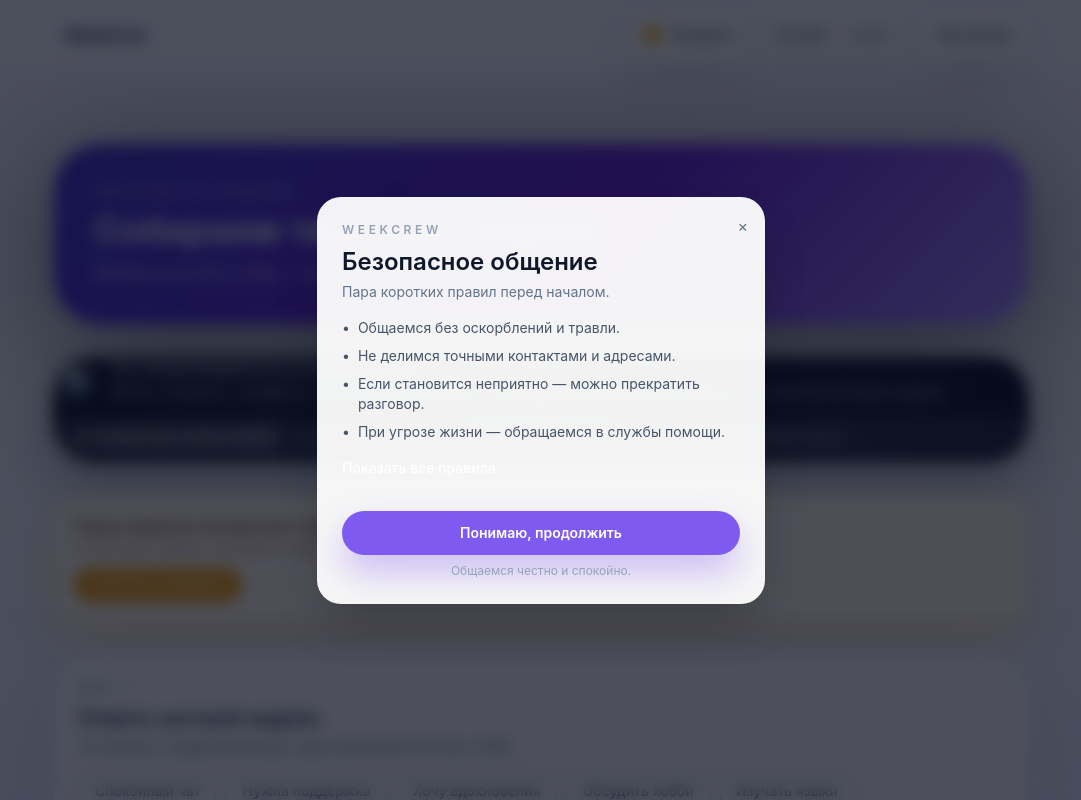
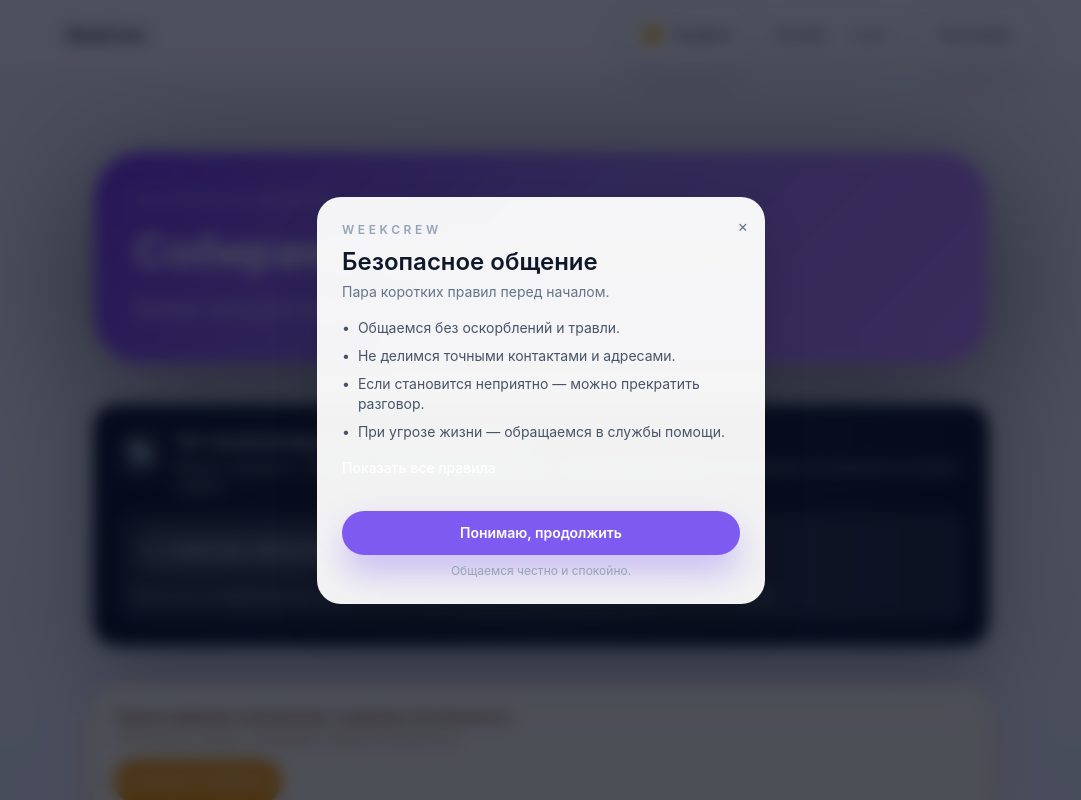
Before and after one commit to QuantumKeyUYU/WeekCrew, a Next.js app: page /explore in a window 1280 px wide. Shown: the top 800 px of the page, without its empty margins (99-1180 px from the left). Built offline with nearby package versions, Linux system fonts and the light colour scheme; no server answers.

Commit message:
Revamp explore page layout and interactions

```diff
--- a/src/app/(routes)/explore/page.tsx
+++ b/src/app/(routes)/explore/page.tsx
@@ -1,8 +1,9 @@
 'use client';
 
-import { useCallback, useEffect, useState } from 'react';
+import { useCallback, useEffect, useMemo, useState } from 'react';
 import { useRouter } from 'next/navigation';
 import clsx from 'clsx';
+import { AnimatePresence, motion } from 'framer-motion';
 import type { InterestId } from '@/types';
 import { INTERESTS } from '@/config/interests';
 import { useTranslation } from '@/i18n/useTranslation';
@@ -53,6 +54,7 @@ export default function ExplorePage() {
   const [showRulesModal, setShowRulesModal] = useState(false);
   const [autoPrompted, setAutoPrompted] = useState(false);
   const [profileChecked, setProfileChecked] = useState(false);
+  const [showAssembling, setShowAssembling] = useState(false);
 
   useEffect(() => {
     if (hydrated && !accepted && !autoPrompted) {
@@ -103,6 +105,14 @@ export default function ExplorePage() {
   const selectionComplete = Boolean(selectedMood && (effectiveInterest || randomInterest));
   const canStart = Boolean(accepted && selectionComplete);
 
+  const stepMotion = useMemo(
+    () => ({
+      hidden: { opacity: 0, y: 16 },
+      visible: (delay = 0) => ({ opacity: 1, y: 0, transition: { delay, duration: 0.35, ease: [0.16, 1, 0.3, 1] } }),
+    }),
+    [],
+  );
+
   const handleSelectInterest = (id: InterestId) => {
     if (joining) return;
     setSelectedInterest((prev) => (prev === id ? null : id));
@@ -113,6 +123,16 @@ export default function ExplorePage() {
     setRandomInterest((prev) => !prev);
     setSelectedInterest(null);
   };
+
+  useEffect(() => {
+    if (selectionComplete) {
+      setShowAssembling(true);
+      const timer = setTimeout(() => setShowAssembling(false), 1500);
+      return () => clearTimeout(timer);
+    }
+    setShowAssembling(false);
+    return undefined;
+  }, [selectionComplete]);
 
   const performJoin = useCallback(async () => {
     if (!selectedMood || !selectionComplete || joining) {
@@ -182,103 +202,137 @@ export default function ExplorePage() {
   };
 
   return (
-    <div className="space-y-8 py-6">
-      <section className="app-hero overflow-hidden p-6 text-white shadow-[0_24px_120px_rgba(8,7,20,0.55)] sm:p-10">
+    <div className="space-y-10 px-3 py-8 sm:px-6 lg:px-10">
+      <motion.section
+        initial="hidden"
+        animate="visible"
+        variants={stepMotion}
+        custom={0}
+        className="app-hero overflow-hidden p-6 text-white shadow-[0_32px_140px_rgba(8,7,20,0.6)] sm:p-10"
+      >
         <p className="text-xs font-semibold uppercase tracking-[0.3em] text-white/70">{t('explore_intro_label')}</p>
-        <h1 className="mt-3 text-3xl font-semibold sm:text-[2.25rem]">{t('explore_page_title')}</h1>
-        <p className="mt-3 text-base text-white/80">{t('explore_page_subtitle')}</p>
-      </section>
+        <h1 className="mt-4 text-4xl font-semibold leading-tight sm:text-[2.75rem]">{t('explore_page_title')}</h1>
+        <p className="mt-4 text-lg text-white/85 sm:max-w-2xl">{t('explore_page_subtitle')}</p>
+      </motion.section>
 
-      <section className="app-panel flex flex-col gap-3 border border-white/10 bg-gradient-to-r from-slate-900 via-slate-800 to-slate-900 text-white shadow-[0_20px_60px_rgba(15,23,42,0.35)]">
+      <motion.section
+        initial="hidden"
+        animate="visible"
+        variants={stepMotion}
+        custom={0.05}
+        className="app-panel flex flex-col gap-4 rounded-3xl border border-white/10 bg-gradient-to-r from-slate-900 via-slate-800 to-slate-900 p-6 text-white shadow-[0_26px_80px_rgba(15,23,42,0.35)] backdrop-blur-xl"
+      >
         <div className="flex items-start gap-3">
-          <div className="flex h-11 w-11 items-center justify-center rounded-2xl bg-white/15 text-xl shadow-inner shadow-black/40">
+          <div className="flex h-12 w-12 items-center justify-center rounded-2xl bg-white/15 text-xl shadow-inner shadow-black/40">
             📡
           </div>
           <div className="space-y-1">
-            <p className="text-sm font-semibold">{t('explore_sync_title')}</p>
+            <p className="text-base font-semibold">{t('explore_sync_title')}</p>
             <p className="text-sm text-white/80">{t('explore_sync_subtitle')}</p>
           </div>
         </div>
-        <div className="flex flex-wrap items-center gap-3 rounded-2xl bg-white/10 p-3 text-xs text-white/80 shadow-inner shadow-black/25">
-          <span className="inline-flex items-center gap-2 rounded-full bg-white/15 px-3 py-1 font-semibold uppercase tracking-[0.18em] text-white/90">
+        <div className="flex flex-wrap items-center gap-3 rounded-2xl bg-white/10 p-4 text-sm text-white/80 shadow-[0_12px_40px_rgba(0,0,0,0.25)]">
+          <span className="inline-flex min-h-[44px] items-center gap-2 rounded-full bg-white/15 px-3 py-2 text-xs font-semibold uppercase tracking-[0.18em] text-white/90">
             🛰️ {t('messages_author_system')}
           </span>
           <span>{t('explore_sync_hint')}</span>
         </div>
-      </section>
+      </motion.section>
 
       {!accepted && (
-        <section className="rounded-3xl border border-amber-200 bg-amber-50/90 p-5 text-amber-900 shadow-[0_16px_40px_rgba(245,158,11,0.25)] dark:border-amber-400/40 dark:bg-amber-500/10 dark:text-amber-100">
+        <motion.section
+          initial="hidden"
+          animate="visible"
+          variants={stepMotion}
+          custom={0.1}
+          className="rounded-3xl border border-amber-200 bg-amber-50/90 p-5 text-amber-900 shadow-[0_18px_50px_rgba(245,158,11,0.25)] backdrop-blur-md dark:border-amber-400/40 dark:bg-amber-500/10 dark:text-amber-100"
+        >
           <p className="text-sm font-semibold">{t('explore_rules_notice')}</p>
           <p className="mt-1 text-xs text-amber-800/80 dark:text-amber-100/70">{t('explore_rules_required')}</p>
           <div className="mt-3">
             <button
               type="button"
               onClick={() => setShowRulesModal(true)}
-              className="inline-flex items-center rounded-full border border-transparent bg-amber-500 px-4 py-2 text-xs font-semibold uppercase tracking-wide text-white shadow-sm transition hover:bg-amber-600 dark:bg-amber-400 dark:text-slate-900"
+              className="inline-flex min-h-[44px] items-center rounded-full border border-transparent bg-amber-500 px-4 py-2 text-xs font-semibold uppercase tracking-wide text-white shadow-sm transition hover:bg-amber-600 focus-visible:outline-none focus-visible:ring-2 focus-visible:ring-amber-400 focus-visible:ring-offset-2 dark:bg-amber-400 dark:text-slate-900"
             >
               {t('explore_rules_button')}
             </button>
           </div>
-        </section>
+        </motion.section>
       )}
 
-      <section className="app-panel p-6">
+      <motion.section
+        initial="hidden"
+        animate="visible"
+        variants={stepMotion}
+        custom={0.15}
+        className="app-panel p-6 shadow-[0_26px_80px_rgba(15,23,42,0.12)]"
+      >
         <p className="text-xs font-semibold uppercase tracking-[0.3em] text-slate-500 dark:text-slate-300">
           {t('explore_step_one_title')}
         </p>
-        <h2 className="mt-2 text-xl font-semibold text-slate-900 dark:text-white">{t('explore_step_one_heading')}</h2>
-        <p className="mt-1 text-sm text-slate-600 dark:text-slate-300">{t('explore_step_one_description')}</p>
-        <div className="mt-4 flex flex-wrap gap-2">
+        <h2 className="mt-3 text-3xl font-semibold text-slate-900 dark:text-white">{t('explore_step_one_heading')}</h2>
+        <p className="mt-2 text-base text-slate-600 dark:text-slate-300">{t('explore_step_one_description')}</p>
+        <div className="mt-6 flex flex-wrap gap-3">
           {MOOD_OPTIONS.map((mood) => {
             const active = selectedMood === mood.key;
             return (
-              <button
+              <motion.button
                 key={mood.key}
                 type="button"
+                whileHover={{ scale: active ? 1.02 : 1.04 }}
+                whileTap={{ scale: 0.99 }}
                 onClick={() => setSelectedMood((prev) => (prev === mood.key ? null : mood.key))}
                 className={clsx(
-                  'app-chip px-4 py-2 text-sm font-medium transition focus-visible:outline-none focus-visible:ring-2 focus-visible:ring-brand/60 focus-visible:ring-offset-2 focus-visible:ring-offset-transparent',
+                  'app-chip min-h-[44px] px-4 py-2.5 text-sm font-medium transition focus-visible:outline-none focus-visible:ring-2 focus-visible:ring-brand/60 focus-visible:ring-offset-2 focus-visible:ring-offset-transparent',
                   active
-                    ? 'border-brand/70 bg-brand text-white shadow-[0_0_30px_rgba(142,97,255,0.45)]'
+                    ? 'border-white/50 bg-white/10 text-white shadow-[0_15px_50px_rgba(124,58,237,0.45)] backdrop-blur-md'
                     : 'text-slate-600 hover:-translate-y-0.5 hover:text-brand-foreground dark:text-slate-200',
                 )}
                 aria-pressed={active}
               >
                 {t(mood.labelKey)}
-              </button>
+              </motion.button>
             );
           })}
         </div>
         {moodLabel && (
-          <p className="mt-3 text-xs text-slate-500 dark:text-slate-400">
+          <p className="mt-4 text-sm text-slate-500 dark:text-slate-400">
             {t('explore_mood_selected_label', { mood: moodLabel })}
           </p>
         )}
-      </section>
+      </motion.section>
 
-      <section className="app-panel space-y-4 p-6">
+      <motion.section
+        initial="hidden"
+        animate="visible"
+        variants={stepMotion}
+        custom={0.2}
+        className="app-panel space-y-5 p-6 shadow-[0_26px_80px_rgba(15,23,42,0.12)]"
+      >
         <div>
           <p className="text-xs font-semibold uppercase tracking-[0.3em] text-slate-500 dark:text-slate-300">
             {t('explore_step_two_title')}
           </p>
-          <h2 className="mt-2 text-xl font-semibold text-slate-900 dark:text-white">{t('explore_step_two_heading')}</h2>
-          <p className="mt-1 text-sm text-slate-600 dark:text-slate-300">{t('explore_step_two_description')}</p>
+          <h2 className="mt-3 text-3xl font-semibold text-slate-900 dark:text-white">{t('explore_step_two_heading')}</h2>
+          <p className="mt-2 text-base text-slate-600 dark:text-slate-300">{t('explore_step_two_description')}</p>
         </div>
         <div className="grid gap-3 sm:grid-cols-2">
           {interestsToRender.map((card) => {
             const active = selectedInterest === card.id;
             return (
-              <button
+              <motion.button
                 key={card.id}
                 type="button"
+                whileHover={{ scale: 1.05 }}
+                whileTap={{ scale: 0.99 }}
                 onClick={() => handleSelectInterest(card.id)}
                 className={clsx(
-                  'rounded-3xl border px-5 py-4 text-left transition',
+                  'rounded-3xl border px-5 py-4 text-left transition focus-visible:outline-none focus-visible:ring-2 focus-visible:ring-brand/60 focus-visible:ring-offset-2 focus-visible:ring-offset-transparent',
                   motionTimingClass,
                   active
-                    ? 'border-brand/60 bg-brand/10 text-brand-foreground shadow-[0_0_30px_rgba(142,97,255,0.35)] dark:bg-brand/25 dark:text-white'
-                    : 'border-slate-100/80 bg-white/90 text-slate-700 shadow-[0_20px_60px_rgba(15,23,42,0.08)] hover:-translate-y-0.5 dark:border-white/10 dark:bg-[#050816]/60 dark:text-slate-100',
+                    ? 'border-white/60 bg-white/5 text-white shadow-[0_25px_80px_rgba(124,58,237,0.4)] backdrop-blur-md'
+                    : 'border-slate-100/80 bg-white/90 text-slate-700 shadow-[0_22px_70px_rgba(15,23,42,0.12)] hover:-translate-y-0.5 hover:shadow-[0_28px_90px_rgba(124,58,237,0.15)] dark:border-white/10 dark:bg-[#050816]/60 dark:text-slate-100',
                 )}
                 aria-pressed={active}
               >
@@ -286,9 +340,9 @@ export default function ExplorePage() {
                   <span className="text-2xl" aria-hidden>
                     {card.emoji}
                   </span>
-                  <span className="text-base font-semibold">{card.label}</span>
+                  <span className="text-lg font-semibold">{card.label}</span>
                 </div>
-              </button>
+              </motion.button>
             );
           })}
         </div>
@@ -298,25 +352,44 @@ export default function ExplorePage() {
           className={clsx(
             'w-full rounded-3xl border border-dashed px-5 py-3 text-sm font-medium transition focus-visible:outline-none focus-visible:ring-2 focus-visible:ring-brand/60 focus-visible:ring-offset-2 focus-visible:ring-offset-transparent',
             randomInterest
-              ? 'border-brand bg-brand/10 text-brand-foreground'
-              : 'border-slate-300 text-slate-500 hover:border-brand/40 hover:text-brand-foreground dark:border-white/20 dark:text-slate-300',
+              ? 'border-white/60 bg-white/5 text-white shadow-[0_20px_60px_rgba(124,58,237,0.3)] backdrop-blur-md'
+              : 'border-slate-300 text-slate-600 hover:border-brand/40 hover:text-brand-foreground dark:border-white/20 dark:text-slate-300',
           )}
         >
           {t('explore_random_button')}
         </button>
-      </section>
+      </motion.section>
 
-      <section className="app-panel space-y-4 p-6">
-        <div className="flex flex-col gap-3 rounded-3xl border border-slate-200/80 bg-white/80 p-4 shadow-[0_18px_50px_rgba(15,23,42,0.08)] backdrop-blur-sm dark:border-white/10 dark:bg-slate-900/80">
-          <div className="flex items-center gap-3">
-            <div className="flex h-11 w-11 items-center justify-center rounded-2xl bg-gradient-to-br from-indigo-500 via-brand to-sky-500 text-lg text-white shadow-lg">
+      <motion.section
+        initial="hidden"
+        animate="visible"
+        variants={stepMotion}
+        custom={0.25}
+        className="app-panel space-y-4 p-6 shadow-[0_26px_80px_rgba(15,23,42,0.12)]"
+      >
+        <div className="flex flex-col gap-3 rounded-3xl border border-slate-200/80 bg-white/80 p-5 shadow-[0_18px_50px_rgba(15,23,42,0.1)] backdrop-blur-lg dark:border-white/10 dark:bg-slate-900/80">
+          <div className="flex items-center gap-4">
+            <div className="flex h-12 w-12 items-center justify-center rounded-2xl bg-gradient-to-br from-indigo-500 via-violet-500 to-fuchsia-500 text-lg text-white shadow-lg">
               {joining ? '⌛' : '💬'}
             </div>
-            <div>
-              <p className="text-sm font-semibold text-slate-900 dark:text-white">{t('explore_ready_title')}</p>
-              <p className="text-xs text-slate-500 dark:text-slate-300">{t('explore_ready_description')}</p>
+            <div className="space-y-1">
+              <p className="text-base font-semibold text-slate-900 dark:text-white">{t('explore_ready_title')}</p>
+              <p className="text-sm text-slate-500 dark:text-slate-300">{t('explore_ready_description')}</p>
             </div>
           </div>
+          <AnimatePresence>
+            {showAssembling && (
+              <motion.div
+                initial={{ opacity: 0, y: -6 }}
+                animate={{ opacity: 1, y: 0 }}
+                exit={{ opacity: 0, y: -6 }}
+                className="flex items-center gap-2 rounded-2xl bg-white/70 px-3 py-2 text-sm font-semibold text-slate-800 shadow-[0_12px_40px_rgba(124,58,237,0.2)] backdrop-blur"
+              >
+                <span aria-hidden>✨</span>
+                <span>✨ Круг собирается…</span>
+              </motion.div>
+            )}
+          </AnimatePresence>
           {error && (
             <div className="rounded-2xl bg-gradient-to-r from-red-50 via-white to-orange-50 p-3 text-xs text-red-800 shadow-inner shadow-red-100 dark:from-red-500/10 dark:via-slate-900 dark:to-orange-500/10 dark:text-red-100">
               <p className="font-semibold">{error}</p>
@@ -329,11 +402,11 @@ export default function ExplorePage() {
             onClick={handleStartCircle}
             className={clsx(
               primaryCtaClass,
-              'group flex w-full items-center justify-center gap-2 rounded-2xl py-4 text-base font-semibold shadow-[0_20px_60px_rgba(99,102,241,0.45)] disabled:shadow-none',
+              'group flex w-full items-center justify-center gap-3 rounded-2xl py-4 text-base font-semibold shadow-[0_24px_70px_rgba(109,40,217,0.5)] disabled:shadow-none',
               joining && 'cursor-wait',
             )}
           >
-            <span className="inline-flex h-10 w-10 items-center justify-center rounded-full bg-white/25 text-lg text-white shadow-inner shadow-white/40">
+            <span className="inline-flex h-11 w-11 items-center justify-center rounded-full bg-white/25 text-lg text-white shadow-inner shadow-white/40">
               {joining ? '⏳' : '🚀'}
             </span>
             <span className="grow text-left">
@@ -346,7 +419,7 @@ export default function ExplorePage() {
             <p className="text-xs text-amber-700 dark:text-amber-200">{t('explore_rules_required')}</p>
           )}
         </div>
-      </section>
+      </motion.section>
 
       <TestModeHint />
 
--- a/src/app/globals.css
+++ b/src/app/globals.css
@@ -11,7 +11,7 @@
   --surface-secondary-bg: rgba(255, 255, 255, 0.96);
   --surface-secondary-border: rgba(226, 232, 240, 0.6);
   --surface-secondary-shadow: 0 18px 60px rgba(15, 23, 42, 0.08);
-  --surface-hero-bg: linear-gradient(135deg, #4338ca 0%, #6d28d9 55%, #a78bfa 100%);
+  --surface-hero-bg: linear-gradient(135deg, #7c3aed 0%, #9f7aea 50%, #c084fc 100%);
   --surface-hero-border: rgba(255, 255, 255, 0.75);
   --surface-hero-shadow: 0 24px 110px rgba(64, 55, 134, 0.3);
   --chip-bg: rgba(255, 255, 255, 0.9);
@@ -31,7 +31,7 @@
   --surface-secondary-bg: rgba(5, 8, 22, 0.75);
   --surface-secondary-border: rgba(148, 163, 184, 0.25);
   --surface-secondary-shadow: 0 28px 120px rgba(3, 5, 20, 0.75);
-  --surface-hero-bg: linear-gradient(180deg, #050816 0%, #020617 65%, rgba(2, 6, 23, 0.95));
+  --surface-hero-bg: linear-gradient(160deg, rgba(124, 58, 237, 0.9) 0%, rgba(159, 122, 234, 0.92) 55%, rgba(192, 132, 252, 0.9) 100%);
   --surface-hero-border: rgba(255, 255, 255, 0.1);
   --surface-hero-shadow: 0 24px 120px rgba(8, 7, 20, 0.9);
   --chip-bg: rgba(2, 6, 23, 0.65);
--- a/src/styles/tokens.ts
+++ b/src/styles/tokens.ts
@@ -2,8 +2,8 @@ const motionTiming = 'transition-all duration-200 ease-\[cubic-bezier\(0.16,1,0.
 
 export const primaryCtaClass = [
   'inline-flex items-center justify-center rounded-full px-6 py-2.5 text-sm font-semibold text-white sm:text-base',
-  'bg-[linear-gradient(120deg,#7f5af0,#9d7bff)]',
-  'shadow-[0_0_30px_rgba(142,97,255,0.45)] ring-1 ring-white/30 dark:ring-white/10',
+  'bg-gradient-to-r from-indigo-500 to-violet-500',
+  'shadow-[0_0_34px_rgba(124,58,237,0.45)] ring-1 ring-white/30 dark:ring-white/10',
   motionTiming,
   'hover:-translate-y-0.5 hover:shadow-[0_0_45px_rgba(142,97,255,0.65)] focus-visible:outline-none focus-visible:ring-2 focus-visible:ring-brand/70 focus-visible:ring-offset-2 focus-visible:ring-offset-transparent active:translate-y-0',
 ].join(' ');
```
